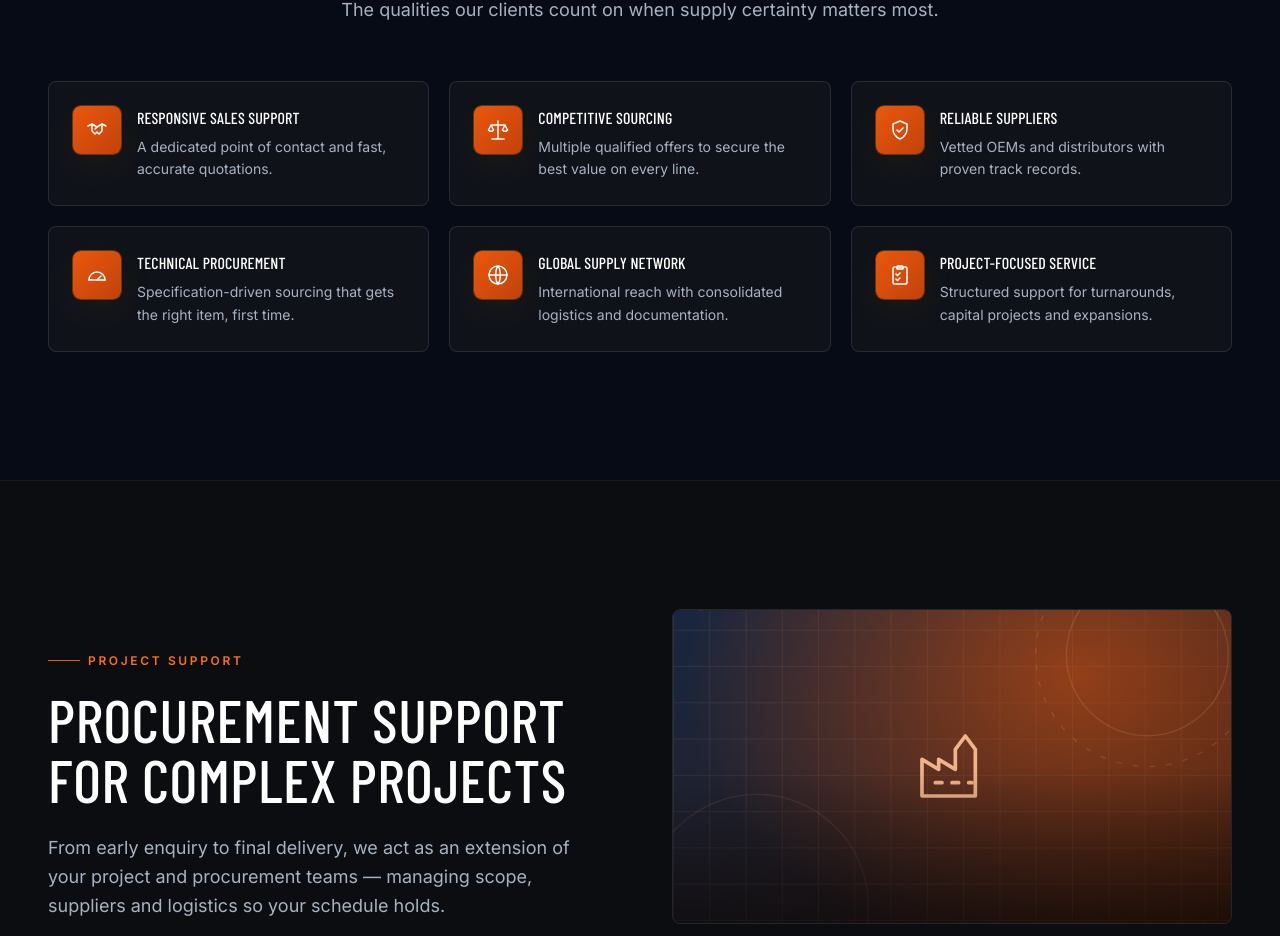
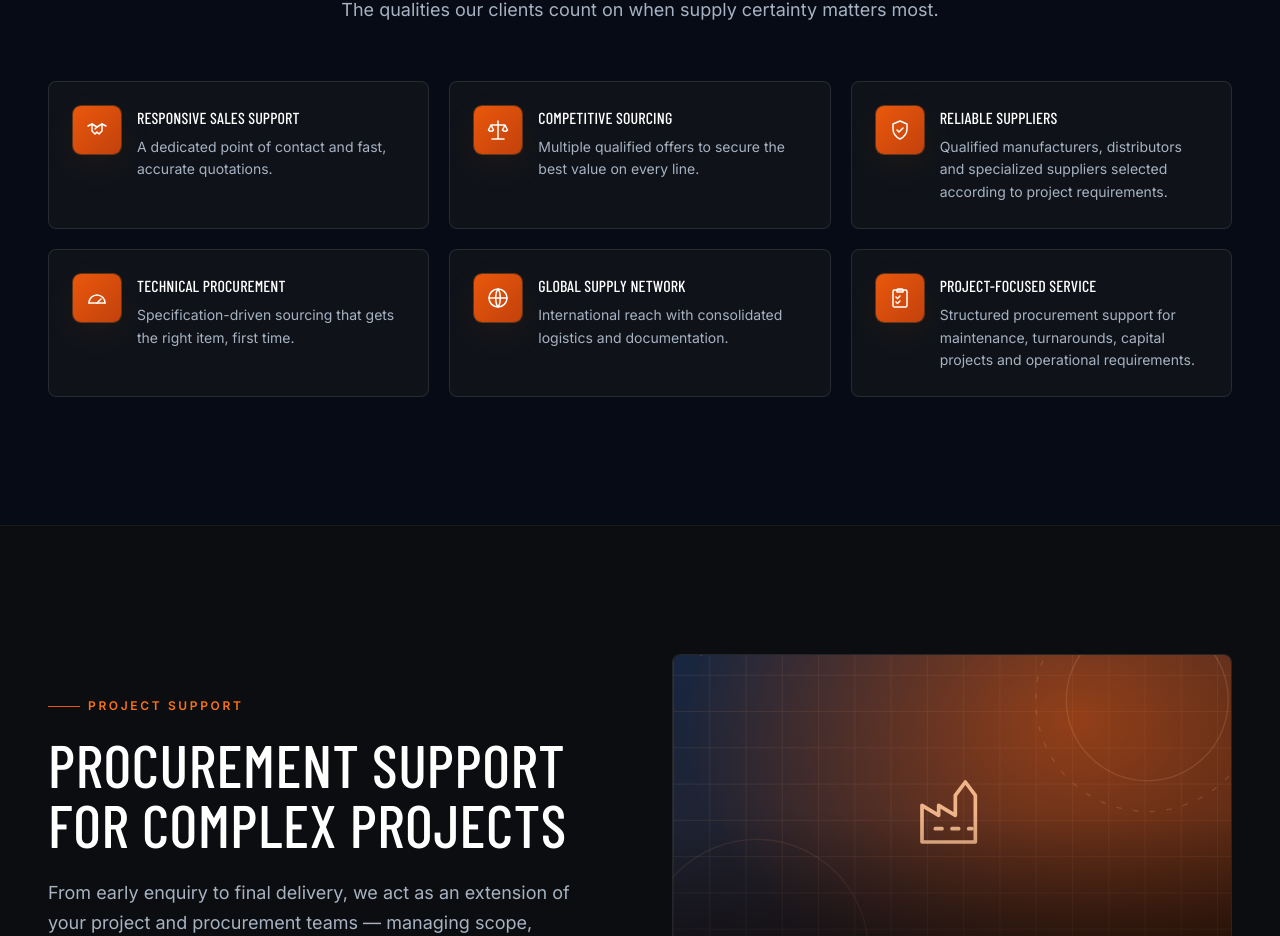
Before and after one commit to Marialreyna11/ok-gialfra-website, a React (Vite) app: page / in a window 1280 px wide. Shown: the part 8774-9710 px from the top of the page. Built offline with nearby package versions, Linux system fonts and the light colour scheme.

Commit message:
Why Us: update Reliable Suppliers & Project-Focused Service copy
Copy-only change to two WHY descriptions; design, layout, icons, colors
and responsive behavior unchanged.

Co-Authored-By: Claude Opus 4.8 <noreply@anthropic.com>
Claude-Session: https://claude.ai/code/session_01EsgFC7EdmEifzfFNdhwvrY

```diff
--- a/src/data/content.ts
+++ b/src/data/content.ts
@@ -79,10 +79,10 @@ export const PROCESS: { step: string; title: string; desc: string; icon: Icon }[
 export const WHY: { title: string; desc: string; icon: Icon }[] = [
   { title: 'Responsive Sales Support', desc: 'A dedicated point of contact and fast, accurate quotations.', icon: IconHandshake },
   { title: 'Competitive Sourcing', desc: 'Multiple qualified offers to secure the best value on every line.', icon: IconScale },
-  { title: 'Reliable Suppliers', desc: 'Vetted OEMs and distributors with proven track records.', icon: IconShield },
+  { title: 'Reliable Suppliers', desc: 'Qualified manufacturers, distributors and specialized suppliers selected according to project requirements.', icon: IconShield },
   { title: 'Technical Procurement', desc: 'Specification-driven sourcing that gets the right item, first time.', icon: IconGauge },
   { title: 'Global Supply Network', desc: 'International reach with consolidated logistics and documentation.', icon: IconGlobe },
-  { title: 'Project-Focused Service', desc: 'Structured support for turnarounds, capital projects and expansions.', icon: IconClipboard },
+  { title: 'Project-Focused Service', desc: 'Structured procurement support for maintenance, turnarounds, capital projects and operational requirements.', icon: IconClipboard },
 ]
 
 export const STATS = [
```
